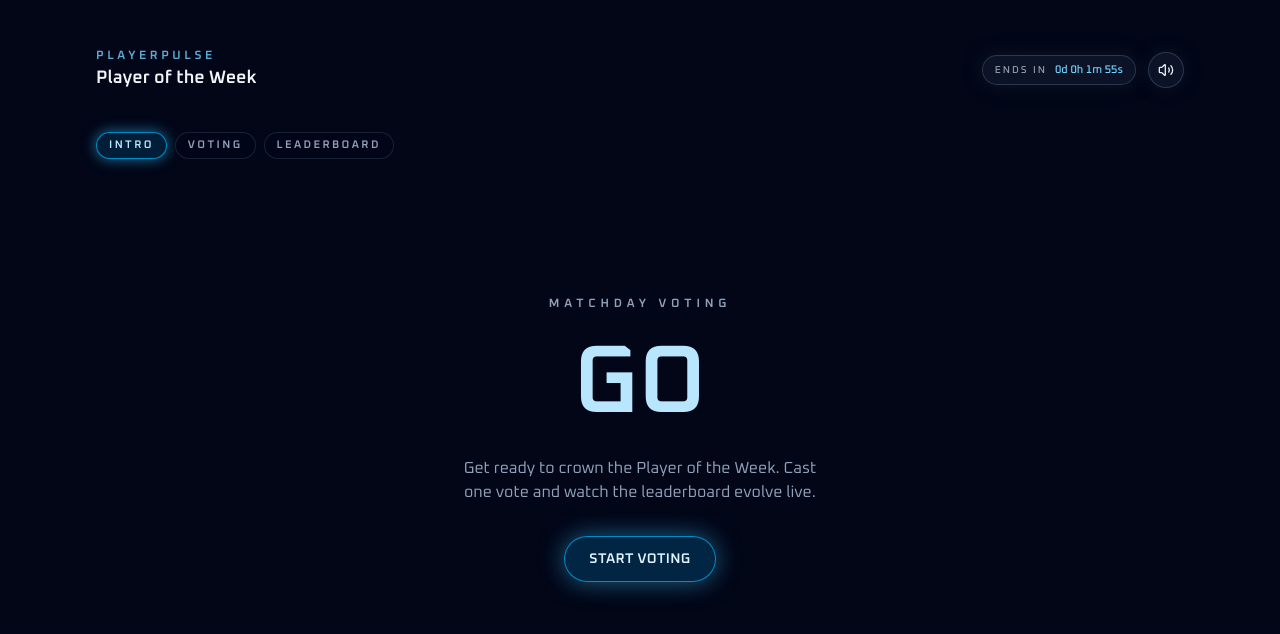
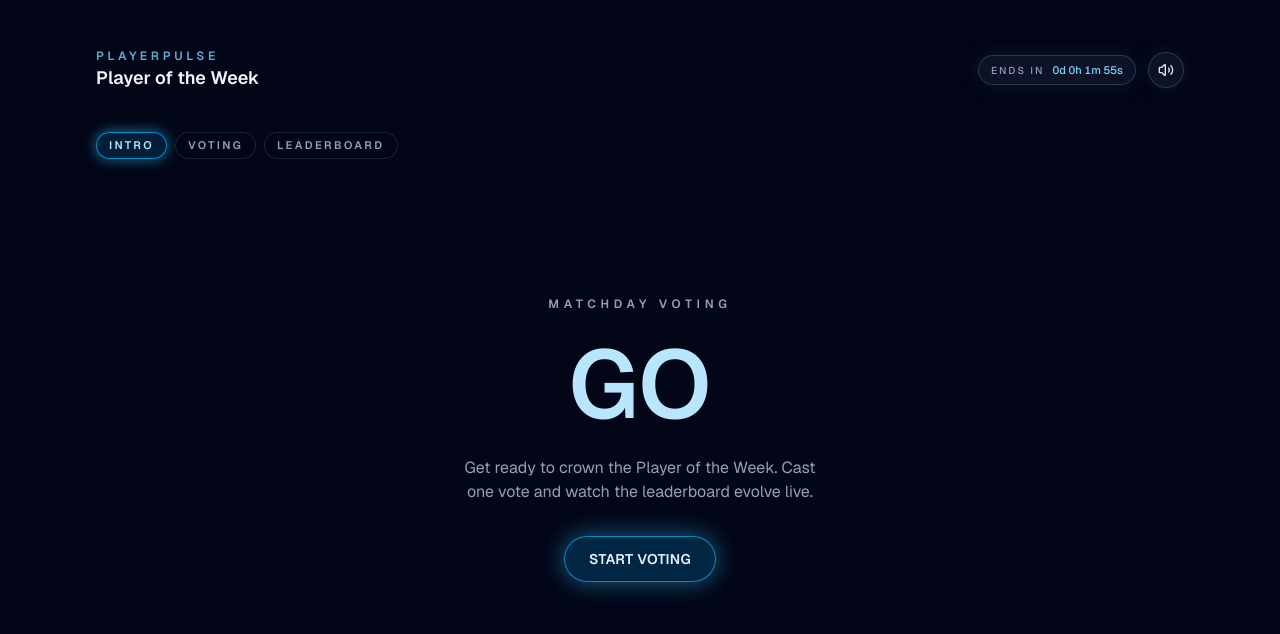
Before and after one commit to fiificode/playerpulse, a Next.js app: page / in a window 1280 px wide. Shown: the top 634 px of the page. Built offline with nearby package versions, Linux system fonts and the light colour scheme.

Commit message:
Update font imports in layout component for improved typography
- Replaced existing font families with Geist and Geist Mono from Google Fonts.
- Adjusted class names in the RootLayout to reflect the new font variables.

```diff
--- a/app/layout.tsx
+++ b/app/layout.tsx
@@ -1,17 +1,15 @@
 import type { Metadata } from "next";
-import { Chakra_Petch, Oxanium } from "next/font/google";
+import { Geist, Geist_Mono } from "next/font/google";
 import "./globals.css";
 
-const oxanium = Oxanium({
+const geistSans = Geist({
   variable: "--font-geist-sans",
   subsets: ["latin"],
-  weight: ["400", "500", "600", "700"],
 });
 
-const chakraPetch = Chakra_Petch({
+const geistMono = Geist_Mono({
   variable: "--font-geist-mono",
   subsets: ["latin"],
-  weight: ["400", "500", "600", "700"],
 });
 
 export const metadata: Metadata = {
@@ -28,7 +26,7 @@ export default function RootLayout({
   return (
     <html lang="en" suppressHydrationWarning>
       <body
-        className={`${oxanium.variable} ${chakraPetch.variable} antialiased bg-slate-950 text-slate-50`}
+        className={`${geistSans.variable} ${geistMono.variable} antialiased bg-slate-950 text-slate-50`}
       >
         {children}
       </body>
```
